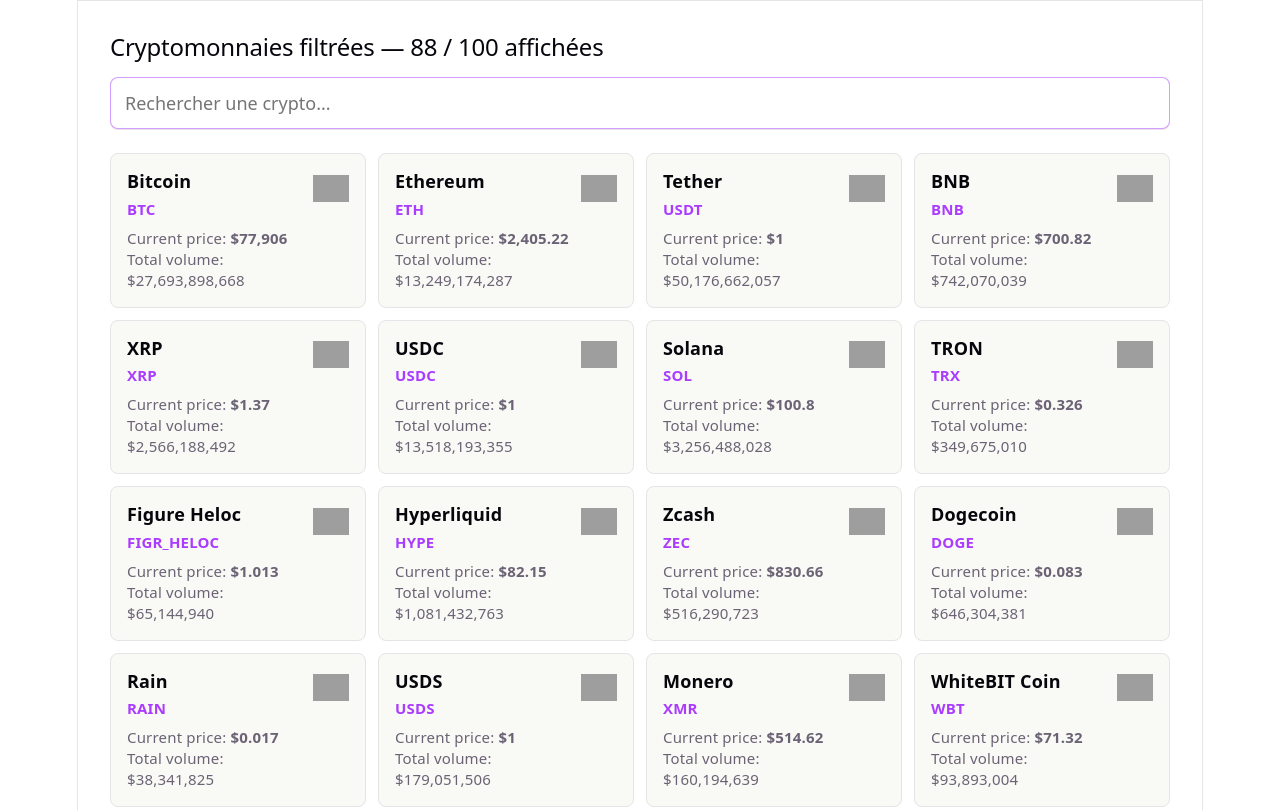
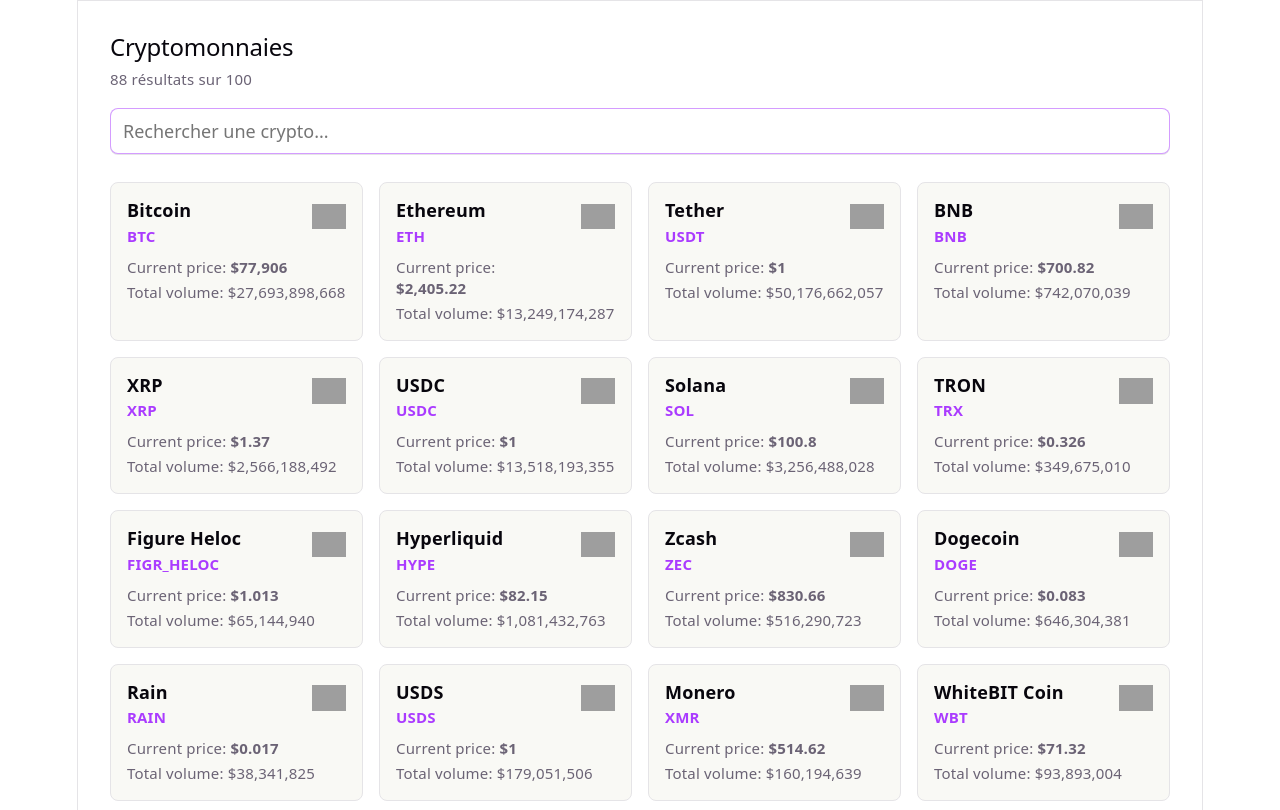
Before and after one commit to bldyonyx/Market-data, a website built with Vite: page marketdata/index.html in a window 1280 px wide. Shown: the top 810 px of the page. Built offline with nearby package versions, Linux system fonts and the light colour scheme; grey boxes are pictures that could not be loaded.

Commit message:
CSS polishing

```diff
--- a/marketdata/src/main.js
+++ b/marketdata/src/main.js
@@ -23,14 +23,15 @@ function renderCryptoList(cryptocurrencies) {
 }
 
 function renderMarketData(cryptocurrencies) {
-  document.querySelector('#market-data-title').textContent =
-    `Cryptomonnaies filtrées — ${cryptocurrencies.length} / ${marketData.length} affichées`
+  document.querySelector('#market-data-count').textContent =
+    `${cryptocurrencies.length} résultats sur ${marketData.length}`
   document.querySelector('.crypto-list').innerHTML = renderCryptoList(cryptocurrencies)
 }
 
 app.innerHTML = `
 <section id="market-data">
-  <h2 id="market-data-title"></h2>
+  <h2 id="market-data-title">Cryptomonnaies</h2>
+  <p id="market-data-count"></p>
   <input
     id="crypto-search"
     class="crypto-search"
--- a/marketdata/src/style.css
+++ b/marketdata/src/style.css
@@ -275,44 +275,60 @@ code {
   }
 }
 
+#market-data-count {
+  font-size: 15px;
+  line-height: 140%;
+  margin-top: 6px;
+}
+
 .crypto-search {
   display: block;
   width: 100%;
-  min-height: 48px;
+  min-height: 42px;
   box-sizing: border-box;
-  margin-top: 16px;
+  margin-top: 18px;
   border: 1px solid var(--accent-border);
   border-radius: 8px;
-  padding: 12px 14px;
+  padding: 9px 12px;
   font: inherit;
   color: var(--text-h);
   background: var(--bg);
   box-shadow: 0 1px 0 var(--border);
+  transition:
+    border-color 0.2s,
+    box-shadow 0.2s;
 
   &:focus {
-    outline: 2px solid var(--accent);
-    outline-offset: 2px;
+    border-color: var(--accent);
+    outline: none;
+    box-shadow:
+      0 1px 0 var(--border),
+      0 0 0 3px var(--accent-bg);
   }
 }
 
 .crypto-list {
   list-style: none;
   padding: 0;
-  margin: 24px 0 0;
+  margin: 28px 0 0;
   display: grid;
-  grid-template-columns: repeat(auto-fit, minmax(220px, 1fr));
-  gap: 12px;
+  grid-template-columns: repeat(4, minmax(0, 1fr));
+  gap: 16px;
+
+  @media (max-width: 1024px) {
+    grid-template-columns: repeat(auto-fit, minmax(220px, 1fr));
+  }
 }
 
 .crypto-item {
   position: relative;
   border: 1px solid var(--border);
   border-radius: 8px;
-  padding: 16px 64px 16px 16px;
+  padding: 16px 62px 16px 16px;
   background: var(--social-bg);
 
   h3 {
-    margin: 0 0 6px;
+    margin: 0 0 4px;
     color: var(--text-h);
     font-size: 18px;
     line-height: 125%;
@@ -321,22 +337,35 @@ code {
   p {
     font-size: 15px;
     line-height: 140%;
+    margin-top: 4px;
   }
 }
 
 .crypto-logo {
   position: absolute;
-  top: 16px;
-  right: 16px;
-  width: 36px;
-  height: 36px;
+  top: 14px;
+  right: 14px;
+  width: 38px;
+  height: 38px;
+  box-sizing: border-box;
+  padding: 2px;
   object-fit: contain;
 }
 
 .crypto-symbol {
-  margin-bottom: 8px;
+  margin-bottom: 10px;
   color: var(--accent);
   font-weight: 700;
+}
+
+.crypto-item p:last-child {
+  white-space: nowrap;
+}
+
+@media (max-width: 520px) {
+  .crypto-item p:last-child {
+    white-space: normal;
+  }
 }
 
 #spacer {
```
